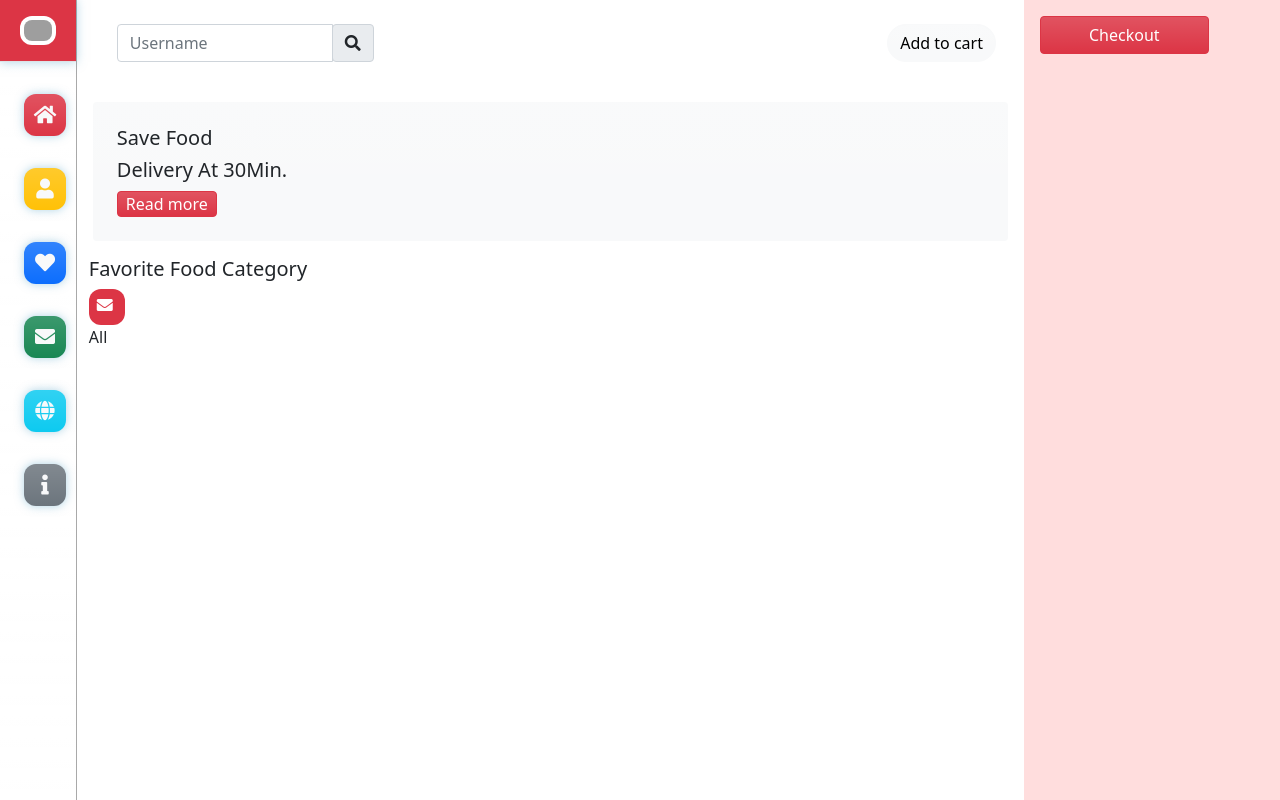
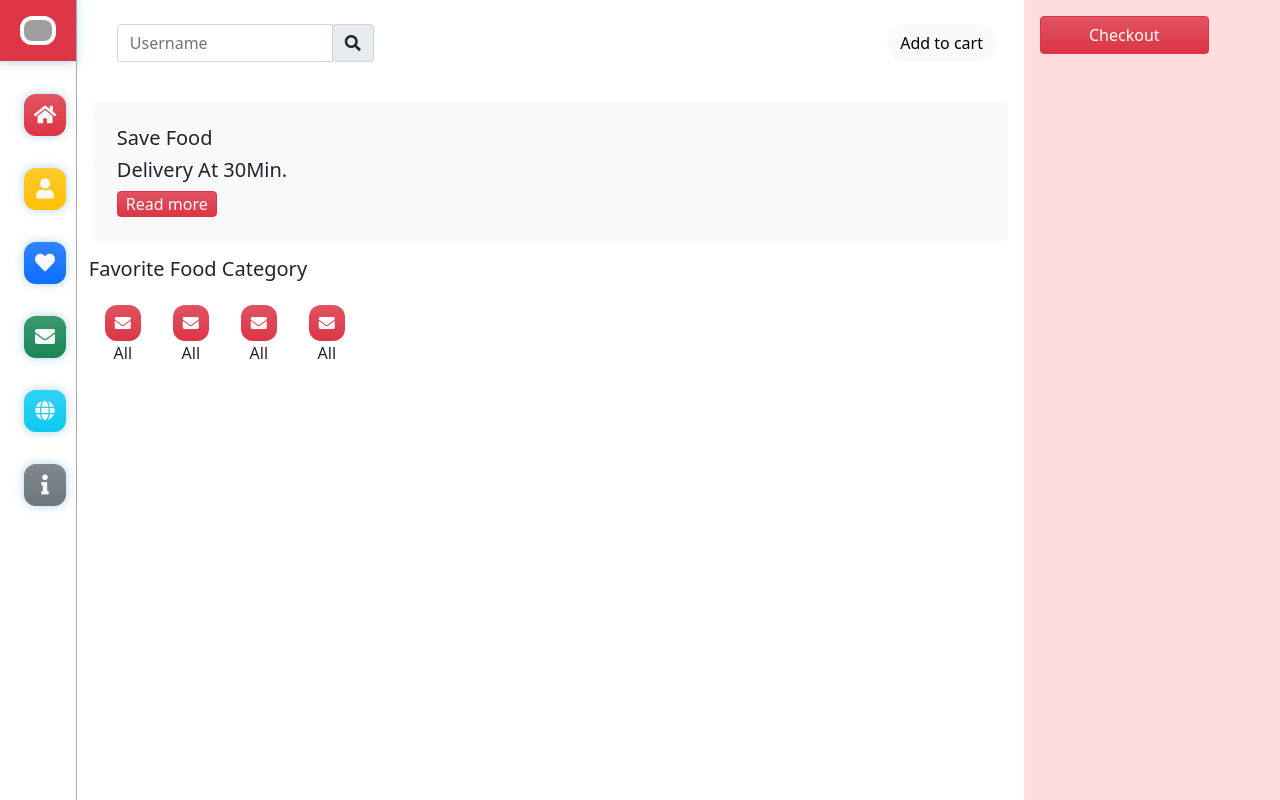
Before and after one commit to santokhan/quick-food, a React (Create React App) app in the folder client/: page / in a window 1280 px wide. Built offline with nearby package versions, Linux system fonts and the light colour scheme; grey boxes are pictures that could not be loaded.

Commit message:
Update app-middle.jsx

```diff
--- a/client/src/component/app-middle/app-middle.jsx
+++ b/client/src/component/app-middle/app-middle.jsx
@@ -30,8 +30,28 @@ export default function AppMiddle() {
                     <div className="col">
                         <h5>Favorite Food Category</h5>
                         <div className="d-flex">
-                            <div className="d-flex flex-column">
-                                <i className="fas fa-envelope bg-danger icon-container p-2"></i>
+                            <div className="d-flex flex-column align-items-center m-3">
+                                <div className="icon-container bg-danger d-flex justify-content-center align-items-center bg-gradient">
+                                    <i className="fas fa-envelope"></i>
+                                </div>
+                                <div>All</div>
+                            </div>
+                            <div className="d-flex flex-column align-items-center m-3">
+                                <div className="icon-container bg-danger d-flex justify-content-center align-items-center bg-gradient">
+                                    <i className="fas fa-envelope"></i>
+                                </div>
+                                <div>All</div>
+                            </div>
+                            <div className="d-flex flex-column align-items-center m-3">
+                                <div className="icon-container bg-danger d-flex justify-content-center align-items-center bg-gradient">
+                                    <i className="fas fa-envelope"></i>
+                                </div>
+                                <div>All</div>
+                            </div>
+                            <div className="d-flex flex-column align-items-center m-3">
+                                <div className="icon-container bg-danger d-flex justify-content-center align-items-center bg-gradient">
+                                    <i className="fas fa-envelope"></i>
+                                </div>
                                 <div>All</div>
                             </div>
                         </div>
```
